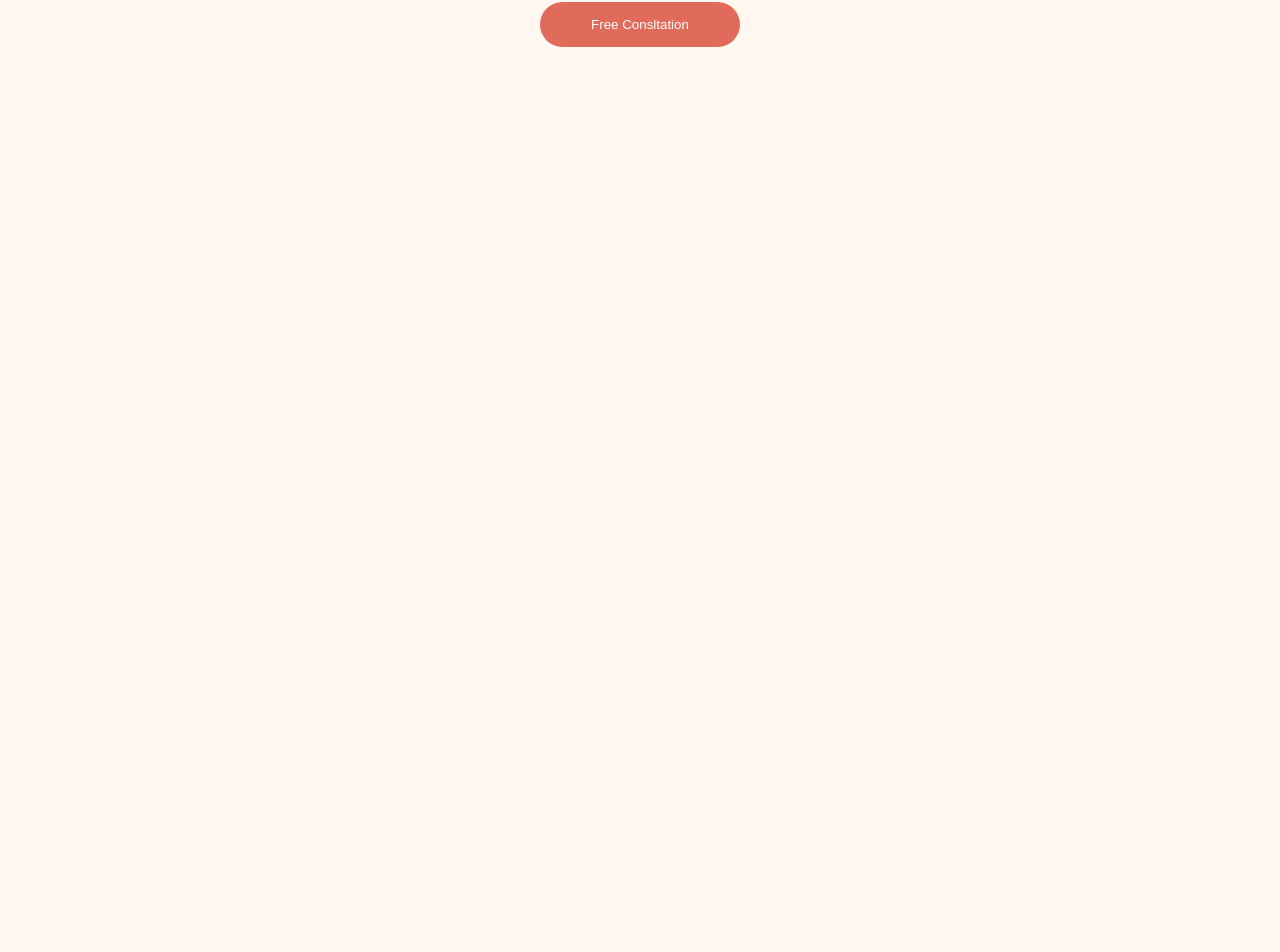
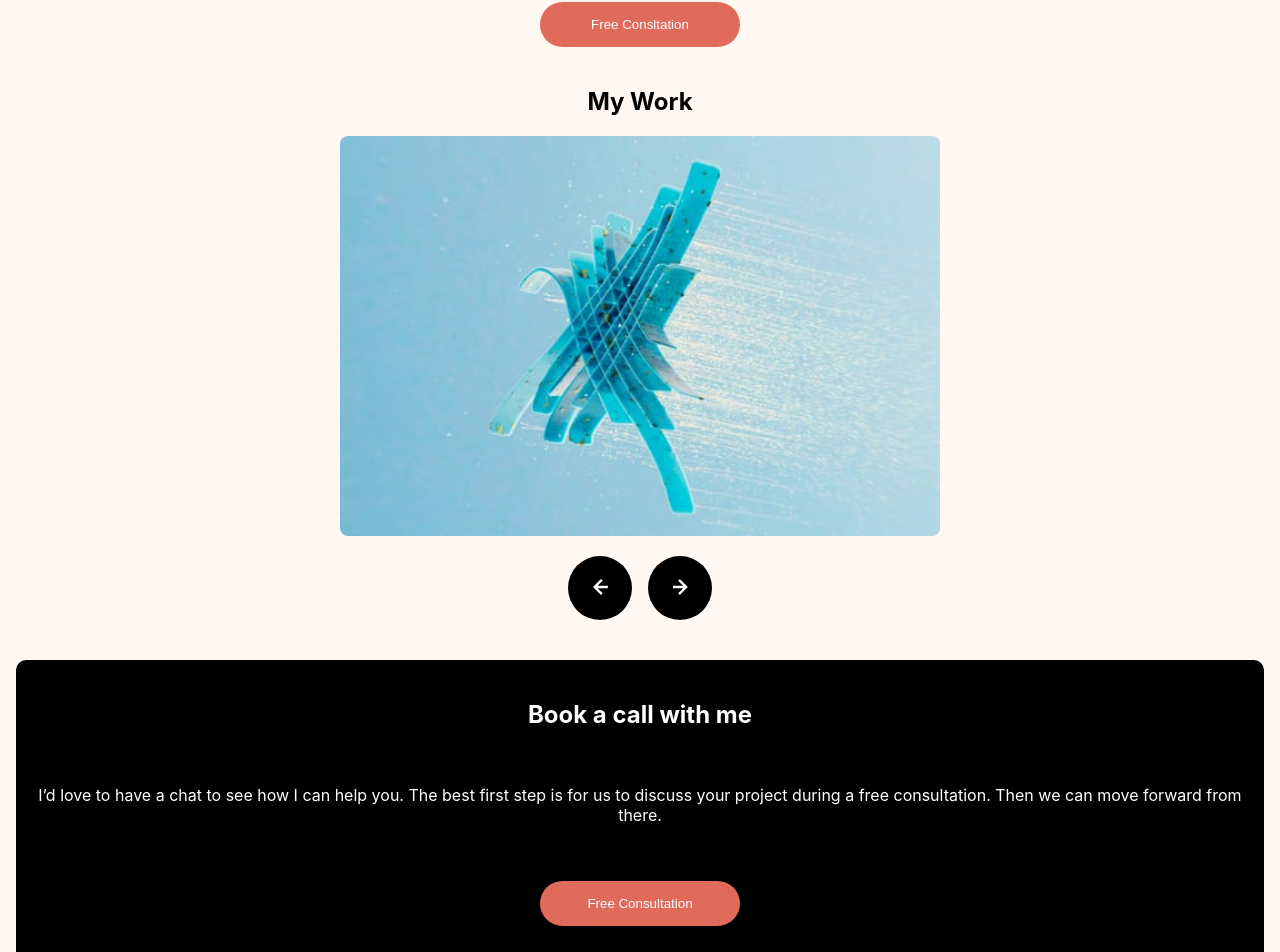
Before and after one commit to maha404/single-page-design-portfolio, a React (Vite) app in the folder spa-portfolio/: page / in a window 1280 px wide. Shown: the part 4190-5142 px from the top of the page. Before the commit the page ends 4253 px from the top, so only its background shows below. Built offline with nearby package versions, Linux system fonts and the light colour scheme.

Commit message:
Add carousel and contact sections to portfolio layout

```diff
--- a/spa-portfolio/src/App.css
+++ b/spa-portfolio/src/App.css
@@ -218,3 +218,71 @@ h2 {
     border-radius: 8px;
   }
 }
+
+/* Carousel styles */
+
+.my-work {
+  display: flex;
+  flex-direction: column;
+  align-items: center;
+  gap: 20px;
+}
+
+
+.carousel {
+    display: flex;
+    align-items: center;
+    justify-content: center;
+    position: relative;
+    width: 100%;
+    max-width: 600px;
+    margin: 0 auto;
+    overflow: hidden;
+}
+
+.carousel-image {
+    width: 100%;
+    height: auto;
+    border-radius: 8px;
+}
+
+.carousel-button {
+    background: none;
+    border: none;
+    cursor: pointer;
+    position: absolute;
+    top: 50%;
+    transform: translateY(-50%);
+    z-index: 10;
+}
+
+.carousel-controls {
+  display: flex;
+  gap: 16px;
+}
+
+.carousel-button.prev {
+    left: 10px;
+}
+
+.carousel-button.next {
+    right: 10px;
+}
+
+.carousel-button img {
+    width: 24px;
+    height: 24px;
+}
+
+
+.contact {
+  display: flex;
+  flex-direction: column;
+  align-items: center;
+  text-align: center;
+  color: var(--neutral-0);
+  background-color: var(--neutral-900);
+  padding: 40px 20px;
+  border-radius: 10px;
+  gap: 40px;
+}
--- a/spa-portfolio/src/App.tsx
+++ b/spa-portfolio/src/App.tsx
@@ -3,6 +3,8 @@ import Nav from './components/Layout/Nav'
 import HeroContent from './components/Layout/HeroContent'
 import ServicesSection from './components/Layout/ServicesSection'
 import About from './components/Layout/About'
+import MyWork from './components/Layout/MyWork'
+import Contact from './components/Layout/Contact'
 
 function App() {
   return (
@@ -11,6 +13,9 @@ function App() {
       <HeroContent />
       <ServicesSection />
       <About />
+      <MyWork />
+      <Contact />
+      <Nav />
     </>
   )
 }
--- a/spa-portfolio/src/components/Buttons/ArrowButton.tsx
+++ b/spa-portfolio/src/components/Buttons/ArrowButton.tsx
@@ -1,5 +1,5 @@
-import arrowLeft from '../assets/icon-arrow-left.svg';
-import arrowRight from '../assets/icon-arrow-right.svg';
+import arrowLeft from '../../assets/icon-arrow-left.svg';
+import arrowRight from '../../assets/icon-arrow-right.svg';
 
 
 interface ArrowButtonProps {
--- /dev/null
+++ b/spa-portfolio/src/components/Layout/Contact.tsx
@@ -0,0 +1,11 @@
+import Button from "../Buttons/Button"
+
+export default function Contact() {
+    return (
+        <section className="contact">
+            <h2>Book a call with me</h2>
+            <p>I’d love to have a chat to see how I can help you. The best first step is for us to discuss your project during a free consultation. Then we can move forward from there.</p>
+            <Button text="Free Consultation" className="button-light button" />
+        </section>
+    )
+}
--- /dev/null
+++ b/spa-portfolio/src/components/Layout/MyWork.tsx
@@ -0,0 +1,40 @@
+import { useState } from "react";
+import "../../App.css";
+import ArrowButton from "../Buttons/ArrowButton";
+
+export default function MyWork() {
+    const images = [
+        "src/assets/image-slide-1.jpg",
+        "src/assets/image-slide-2.jpg",
+        "src/assets/image-slide-3.jpg",
+        "src/assets/image-slide-4.jpg",
+        "src/assets/image-slide-5.jpg",
+    ];
+
+    const [currentIndex, setCurrentIndex] = useState(0);
+
+    const handlePrev = () => {
+        setCurrentIndex((prevIndex) => (prevIndex === 0 ? images.length - 1 : prevIndex - 1));
+    };
+
+    const handleNext = () => {
+        setCurrentIndex((prevIndex) => (prevIndex === images.length - 1 ? 0 : prevIndex + 1));
+    };
+
+    return (
+        <div className="my-work">
+            <h2>My Work</h2>
+            <div className="carousel">
+                <img
+                    className="carousel-image"
+                    src={images[currentIndex]}
+                    alt={`Slide ${currentIndex + 1}`}
+                />
+            </div>
+            <div className="carousel-controls">
+                <ArrowButton onClick={handlePrev} iconType="left" altText="Previous Slide" />
+                <ArrowButton onClick={handleNext} iconType="right" altText="Next Slide" />
+            </div>
+        </div>
+    );
+}
```
